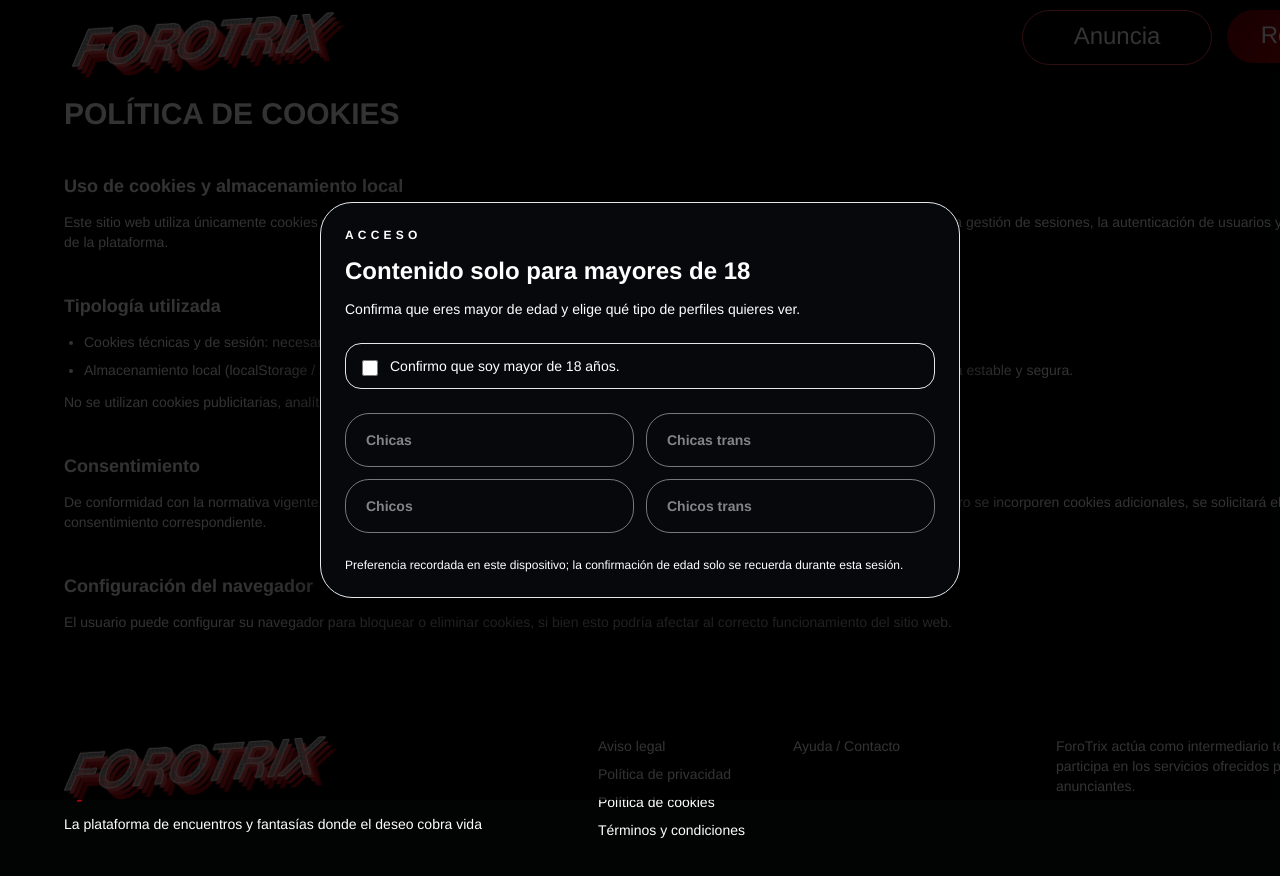
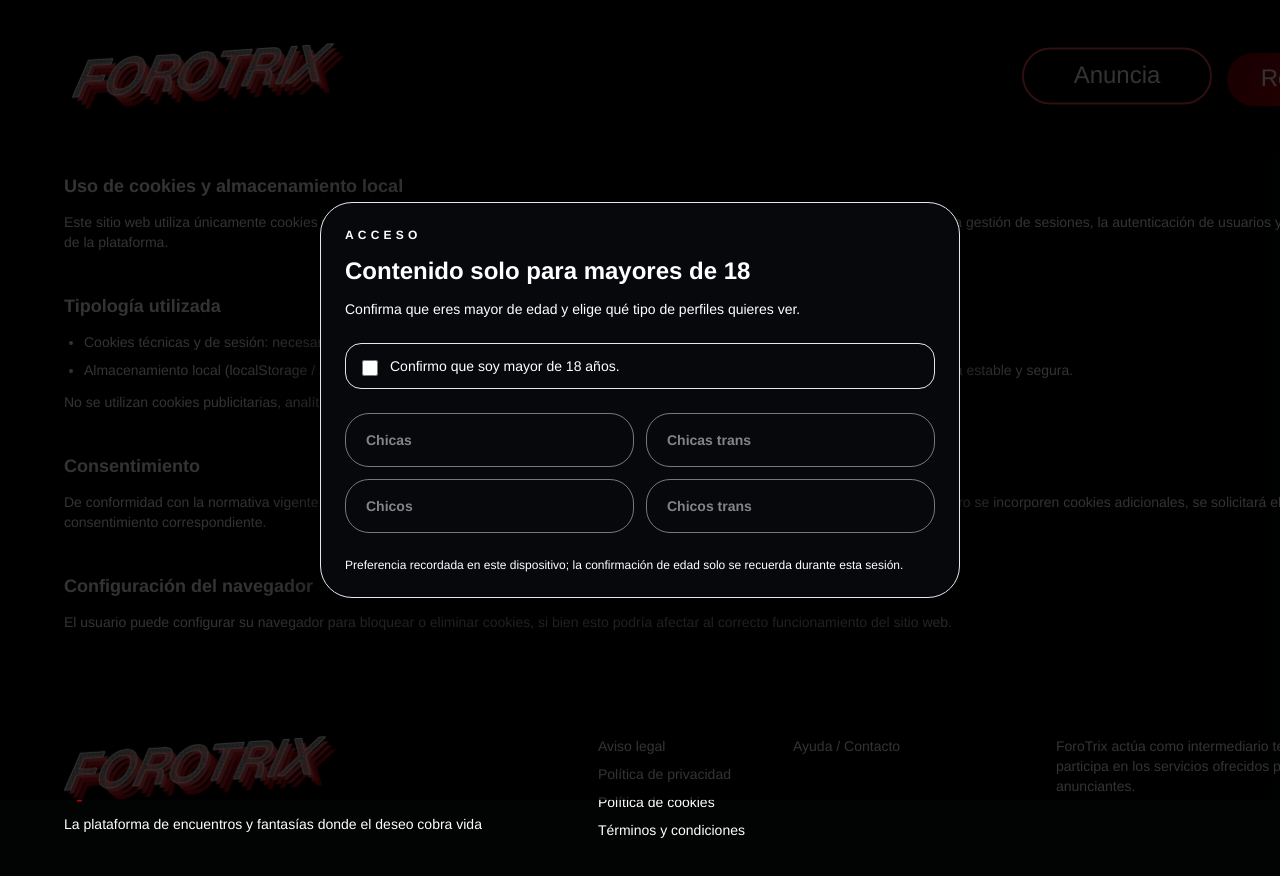
Before and after one commit to forotrix/anuncios, a Next.js app in the folder apps/desktop-web/: page /legal/cookies in a window 1280 px wide. Shown: the top 876 px of the page. Built offline with nearby package versions, Linux system fonts and the light colour scheme.

Commit message:
improve header

```diff
--- a/apps/desktop-web/src/components/layout/SiteHeader.tsx
+++ b/apps/desktop-web/src/components/layout/SiteHeader.tsx
@@ -21,7 +21,7 @@ type Props = {
   onRegisterClick?: () => void;
 };
 
-const DEFAULT_PROFILE_TOGGLE_CLASS = "absolute left-[618px] top-2.5";
+const DEFAULT_PROFILE_TOGGLE_CLASS = "absolute left-[618px] top-1/2 -translate-y-1/2";
 const MENU_ID = "siteheader-mobile-menu";
 
 export const SiteHeader = ({
@@ -62,7 +62,7 @@ export const SiteHeader = ({
     <>
       <header className="fixed left-0 top-0 z-[240] w-full bg-black">
         <div className="mx-auto w-full max-w-[1440px]">
-          <div className="relative h-[72px] w-full">
+          <div className="relative h-[152px] w-full">
             {(canToggleGender || canToggleProfile) && (
               <div className={`hidden md:block ${profileToggleClassName}`}>
                 <div className="flex flex-col items-center">
@@ -86,7 +86,7 @@ export const SiteHeader = ({
 
             <Link
               href={logoHref}
-              className="absolute left-4 top-3 block h-[66px] w-[273px] md:left-[72px]"
+              className="absolute left-4 top-1/2 block h-[66px] w-[273px] -translate-y-1/2 md:left-[72px]"
               aria-label="Volver al inicio"
             >
               <img className="h-full w-full" alt="Logo Forotrix" src={ASSETS.logoPrimary} />
@@ -94,7 +94,7 @@ export const SiteHeader = ({
 
             <button
               type="button"
-              className="absolute right-4 top-3 z-[260] inline-flex h-11 w-11 items-center justify-center rounded-full border border-white/20 bg-black/40 text-white/80 backdrop-blur-sm transition hover:border-white/40 hover:text-white md:hidden"
+              className="absolute right-4 top-1/2 z-[260] inline-flex h-11 w-11 -translate-y-1/2 items-center justify-center rounded-full border border-white/20 bg-black/40 text-white/80 backdrop-blur-sm transition hover:border-white/40 hover:text-white md:hidden"
               aria-label={isMobileMenuOpen ? "Cerrar menu" : "Abrir menu"}
               aria-expanded={isMobileMenuOpen}
               aria-controls={MENU_ID}
@@ -105,9 +105,9 @@ export const SiteHeader = ({
 
             <BotonChicas
               buttonStyleDivClassName="!mr-[-20.50px] !mt-[-3.00px] !tracking-[var(--h4-letter-spacing)] !ml-[-20.50px] !text-[length:var(--h4-font-size)] ![font-style:var(--h4-font-style)] ![white-space:unset] !font-[number:var(--h4-font-weight)] !font-h4 !leading-[var(--h4-line-height)]"
-              buttonStyleStyleFilledIconNoClassName="!self-stretch !flex-[0_0_auto] !border !border-[#ec4c51] !px-[70px] !py-3.5 !flex !left-[unset] !bg-black !w-full !top-[unset]"
+              buttonStyleStyleFilledIconNoClassName="!self-stretch !flex-[0_0_auto] !border-2 !border-[#ec4c51] !px-[70px] !py-3.5 !flex !left-[unset] !bg-transparent !w-full !top-[unset]"
               buttonStyleText="Anuncia"
-              className="!absolute !left-[1012px] !top-0 !hidden md:!block"
+              className="!absolute !left-[1012px] !top-1/2 !hidden md:!block !-translate-y-1/2"
               propiedad1="predeterminada"
               to="/perfil/mi-anuncio"
             />
@@ -117,14 +117,14 @@ export const SiteHeader = ({
                 buttonStyleDivClassName="!mr-[-40.00px] !mt-[-3.00px] !tracking-[var(--h4-letter-spacing)] !ml-[-40.00px] !text-[length:var(--h4-font-size)] ![font-style:var(--h4-font-style)] ![white-space:unset] !font-[number:var(--h4-font-weight)] !font-h4 !leading-[var(--h4-line-height)]"
                 buttonStyleStyleFilledIconNoClassName="!self-stretch !flex-[0_0_auto] !px-[70px] !py-3.5 !bg-blend-screen !flex !left-[unset] !bg-[linear-gradient(119deg,rgba(135,0,5,1)_12%,rgba(172,7,13,1)_45%,rgba(208,29,35,1)_75%,rgba(236,76,81,1)_100%)] !bg-[unset] !w-full !top-[unset]"
                 buttonStyleText="Registrarse"
-                className="!absolute !left-[1217px] !top-0 !hidden md:!block"
+                className="!absolute !left-[1217px] !top-1/2 !hidden md:!block !-translate-y-1/2"
                 propiedad1="predeterminada"
                 onClick={onRegisterClick}
               />
             ) : (
               <Link
                 href="/auth/registro"
-                className="absolute left-[1217px] top-0 hidden h-[66px] w-[273px] md:block"
+                className="absolute left-[1217px] top-1/2 hidden h-[66px] w-[273px] -translate-y-1/2 md:block"
                 aria-label="Registrarse"
               >
                 <BotonChicas
--- a/apps/desktop-web/src/screens/DesktopFeed/DesktopFeed.tsx
+++ b/apps/desktop-web/src/screens/DesktopFeed/DesktopFeed.tsx
@@ -236,7 +236,7 @@ export const DesktopFeed = ({ ads, heroAds, filtersCatalog, initialFilters, pagi
           onRegisterClick={() => setShowRegistration(true)}
         />
 
-        <main className={`w-full flex-1 ${isAtTop ? "pt-[72px]" : ""}`}>
+        <main className={`w-full flex-1 ${isAtTop ? "pt-[152px]" : ""}`}>
           <div className="mx-auto flex w-full max-w-[1280px] flex-col gap-10 px-4 pb-24 pt-10 sm:px-6 lg:px-10">
             <section className="space-y-6">
               <div className="flex flex-col gap-3 rounded-[28px] border border-white/5 bg-[#050608]/60 p-4 text-sm text-white/60 sm:flex-row sm:items-center sm:justify-between">
```
